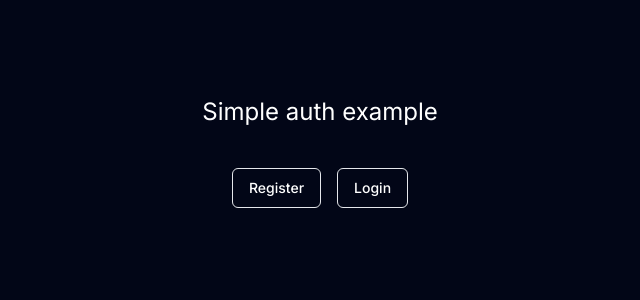
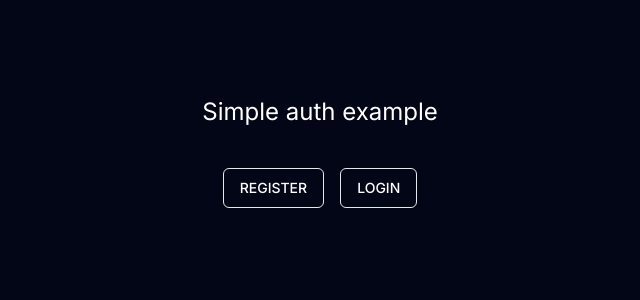
Before and after one commit to marinbadrov/next-auth-starter, a Next.js app: page / in a window 1280 px wide. Shown: the top 300 px of the page, without its empty margins (320-960 px from the left). Built offline with nearby package versions, Linux system fonts and the light colour scheme; no server answers.

Commit message:
uppercase buttons

```diff
--- a/app/page.tsx
+++ b/app/page.tsx
@@ -1,6 +1,5 @@
 import Logout from "@/components/logout";
 import { Button } from "@/components/ui/button";
-import { ArrowRight } from "lucide-react";
 import { getServerSession } from "next-auth";
 import Link from "next/link";
 
@@ -19,10 +18,10 @@ export default async function Home() {
         : (
           <div className="flex space-x-4 items-center">
             <Link href="/register" className="text-xl flex items-center">
-              <Button variant="outline">Register</Button>
+              <Button variant="outline">REGISTER</Button>
             </Link>
             <Link href="/login" className="text-xl flex items-center">
-              <Button variant="outline">Login</Button>
+              <Button variant="outline">LOGIN</Button>
             </Link>
           </div>
         )}
--- a/components/logout.tsx
+++ b/components/logout.tsx
@@ -3,5 +3,5 @@ import { signOut } from "next-auth/react";
 import { Button } from "./ui/button";
 
 export default function Logout() {
-  return <Button variant="outline" onClick={() => signOut()}>Logout</Button>;
+  return <Button variant="outline" onClick={() => signOut()}>LOGOUT</Button>;
 }
```
